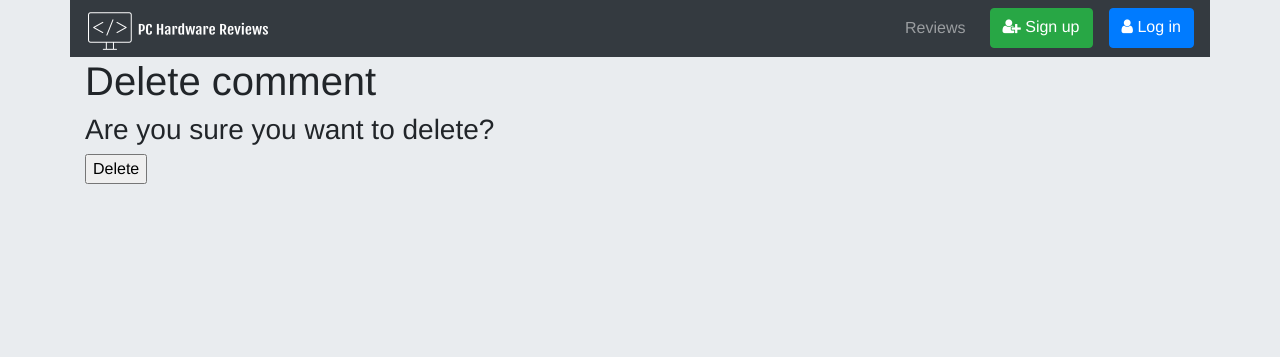
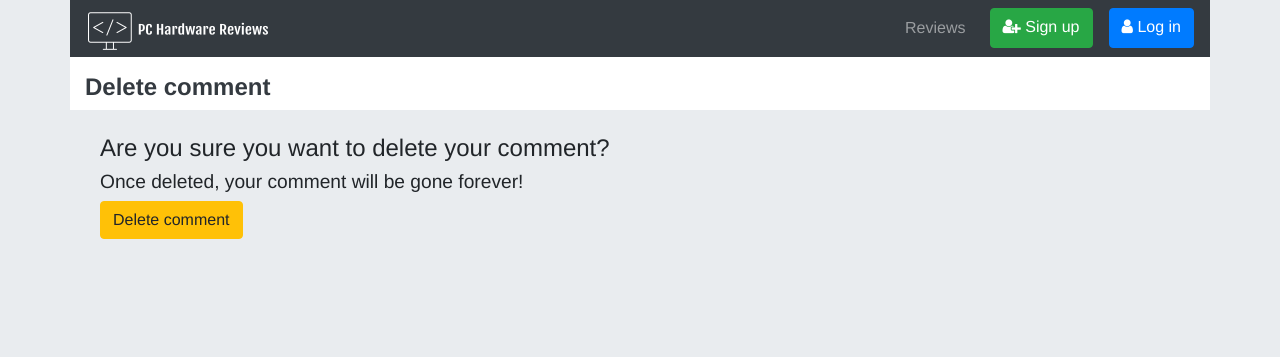
Before and after one commit to andrewsui/tgc07-project03, a Flask app: page /threads/1/comments/1/delete in a window 1280 px wide. Shown: the top 357 px of the page. Run offline with Flask 2, Linux system fonts and the light colour scheme; some libraries are stand-ins or nearby versions.

Commit message:
Basic styling for delete comment confirmation page

```diff
--- a/m_dal.py
+++ b/m_dal.py
@@ -171,6 +171,11 @@ def threads_delete(collection, thread_id):
         })
 
 # Thread comments
+def comments_get_one(collection, comment_id):
+    return collection.find_one({
+        'sub_posts._id': ObjectId(comment_id)
+    })
+
 def comments_create(collection, updated_record, thread_id):
     return collection.update_one({
         '_id': ObjectId(thread_id)
--- a/m_services.py
+++ b/m_services.py
@@ -162,6 +162,9 @@ def threads_delete(db, thread_id):
     return m_dal.threads_delete(db.threads, thread_id)
 
 # Thread comments
+def comments_get_one(db, comment_id):
+    return m_dal.comments_get_one(db.threads, comment_id)
+
 def comments_create(db, data, thread_id):
     new_record = {
         'datetime': datetime.datetime.utcnow(),
--- a/templates/threads/comments/delete-comment.html
+++ b/templates/threads/comments/delete-comment.html
@@ -5,10 +5,18 @@
 {% endblock %}
 
 {% block content %}
-    <h1>Delete comment</h1>
+    <div class="row">
+        <div class="page-header-container col pt-3">
+            <h4 class="page-header">Delete comment</h4>
+        </div>
+    </div>
 
-    <form action="" method="post">
-        <h3>Are you sure you want to delete?</h3>
-        <input type="submit" value="Delete">
-    </form>
+    <div class="col-12 py-4">
+        <h4>Are you sure you want to delete your comment?</h4>
+        <h5>Once deleted, your comment will be gone forever!</h5>
+        <form action="" method="post">
+            <input type="submit" value="Delete comment" class="btn btn-warning">
+        </form>
+    </div>
+
 {% endblock %}
```
